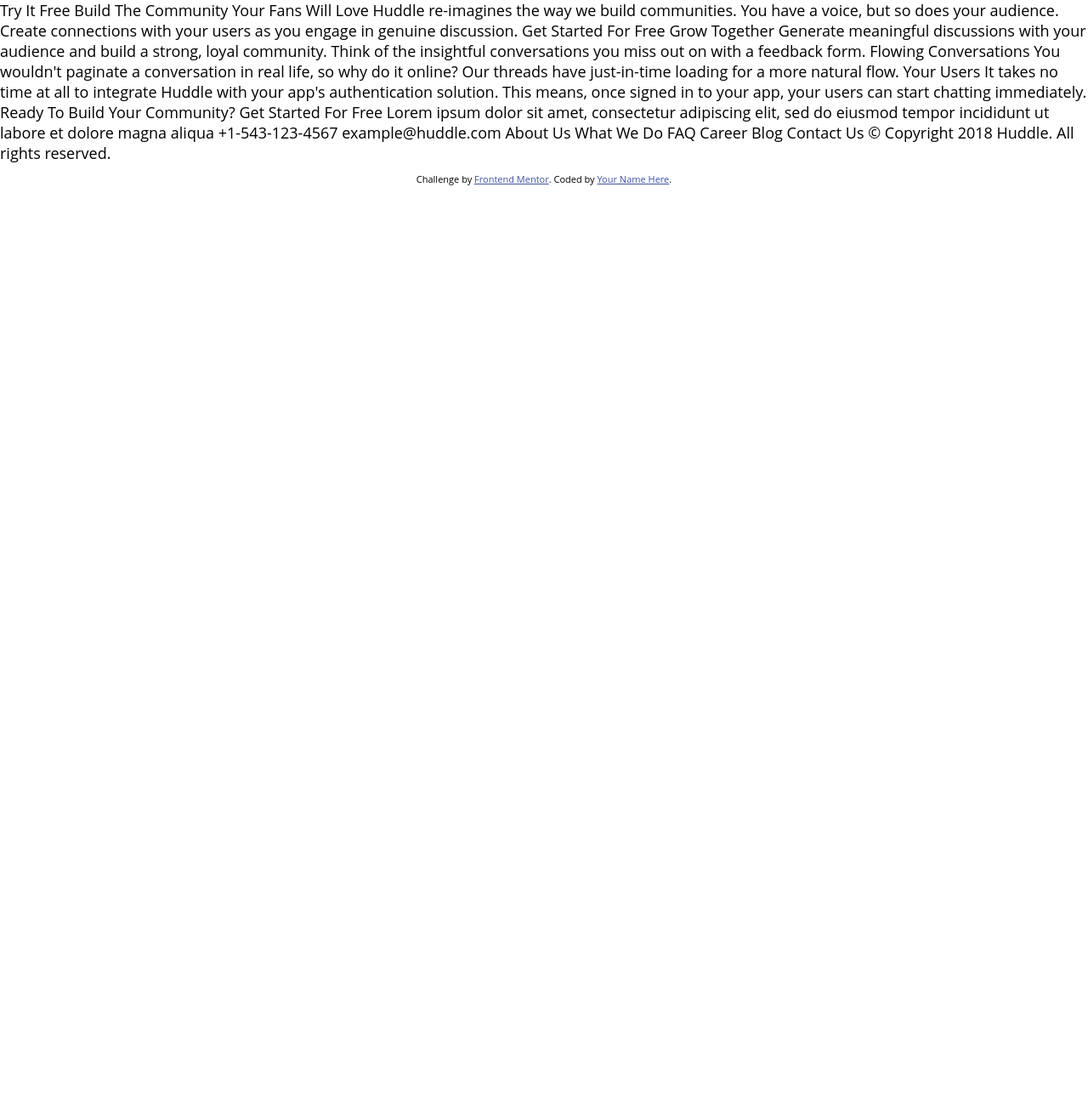
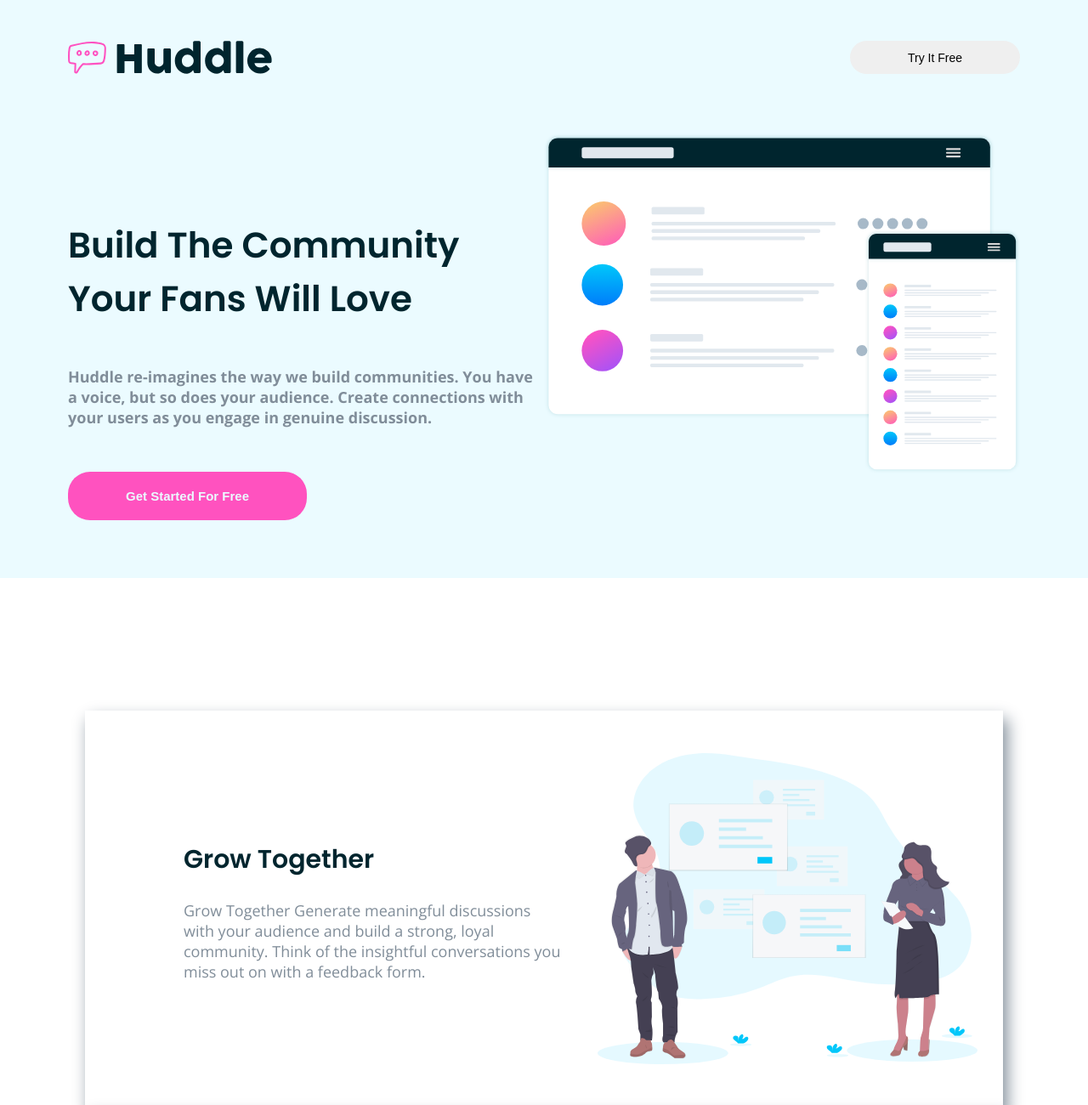
Before and after one commit to elisavet12/huddle-landing-page-with-alternating-feature-blocks-master, a plain HTML site: page index.html in a window 1280 px wide. Shown: the top 1300 px of the page at 85% size. Before the commit the page ends 800 px from the top, so only its background shows below. Drawn offline with nearby package versions, Linux system fonts and the light colour scheme.

Commit message:
html and css

```diff
--- a/index.html
+++ b/index.html
@@ -16,6 +16,12 @@
       Frontend Mentor | Huddle landing page with alternating feature blocks
     </title>
     <link rel="stylesheet" href="./style.css" />
+    <link rel="preconnect" href="https://fonts.googleapis.com" />
+    <link rel="preconnect" href="https://fonts.gstatic.com" crossorigin />
+    <link
+      href="https://fonts.googleapis.com/css2?family=Open+Sans:wght@400;700&family=Poppins:wght@600&display=swap"
+      rel="stylesheet"
+    />
 
     <!-- Feel free to remove these styles or customise in your own stylesheet 👍 -->
     <style>
@@ -28,18 +34,82 @@
       }
     </style>
   </head>
+  <header>
+    <img class="header-logo" src="./images/logo.svg" />
+    <button class="header-button">Try It Free</button>
+  </header>
   <body>
-    Try It Free Build The Community Your Fans Will Love Huddle re-imagines the
-    way we build communities. You have a voice, but so does your audience.
-    Create connections with your users as you engage in genuine discussion. Get
-    Started For Free Grow Together Generate meaningful discussions with your
-    audience and build a strong, loyal community. Think of the insightful
-    conversations you miss out on with a feedback form. Flowing Conversations
-    You wouldn't paginate a conversation in real life, so why do it online? Our
-    threads have just-in-time loading for a more natural flow. Your Users It
-    takes no time at all to integrate Huddle with your app's authentication
-    solution. This means, once signed in to your app, your users can start
-    chatting immediately. Ready To Build Your Community? Get Started For Free
+    <main>
+      <section class="build">
+        <div class="build-info">
+          <h1 class="build-heading">Build The Community Your Fans Will Love</h1>
+          <p class="build-excerpt">
+            Huddle re-imagines the way we build communities. You have a voice,
+            but so does your audience. Create connections with your users as you
+            engage in genuine discussion.
+          </p>
+          <button class="build-button">Get Started For Free</button>
+        </div>
+        <img
+          class="build-image"
+          src="./images/illustration-mockups.svg"
+          alt="illustration"
+        />
+      </section>
+      <section class="properties">
+        <div class="property">
+          <div class="property-info">
+            <h2 class="property-title">Grow Together</h2>
+            <p class="property-excerpt">
+              Grow Together Generate meaningful discussions with your audience
+              and build a strong, loyal community. Think of the insightful
+              conversations you miss out on with a feedback form.
+            </p>
+          </div>
+          <img
+            class="property-image"
+            src="./images/illustration-grow-together.svg"
+            alt="illustration"
+          />
+        </div>
+        <div class="property">
+          <img
+            class="property-image"
+            src="./images/illustration-flowing-conversation.svg"
+            alt="illustration"
+          />
+          <div class="property-info">
+            <h2 class="property-title">Flowing Conversations</h2>
+            <p class="property-excerpt">
+              You wouldn't paginate a conversation in real life, so why do it
+              online? Our threads have just-in-time loading for a more natural
+              flow.
+            </p>
+          </div>
+        </div>
+        <div class="property">
+          <div class="property-info">
+            <h2 class="property-title">Your Users</h2>
+            <p class="property-excerpt">
+              It takes no time at all to integrate Huddle with your app's
+              authentication solution. This means, once signed in to your app,
+              your users can start chatting immediately.
+            </p>
+          </div>
+          <img
+            class="property-image"
+            src="./images/illustration-your-users.svg"
+            alt="illustration"
+          />
+        </div>
+      </section>
+      <section class="ready">
+        <div class="ready-box">
+          <h3 class="ready-heading">Ready To Build Your Community?</h3>
+          <button class="ready-button">Get Started For Free</button>
+        </div>
+      </section>
+    </main>
     Lorem ipsum dolor sit amet, consectetur adipiscing elit, sed do eiusmod
     tempor incididunt ut labore et dolore magna aliqua +1-543-123-4567
     example@huddle.com About Us What We Do FAQ Career Blog Contact Us &copy;
--- a/style.css
+++ b/style.css
@@ -3,6 +3,7 @@
   --Very-Pale-Cyan: hsl(193, 100%, 96%);
   --Very-Dark-Cyan: hsl(192, 100%, 9%);
   --Grayish-Blue: hsl(208, 11%, 55%);
+
 }
 
 body {
@@ -11,77 +12,165 @@
   box-sizing: border-box;
   font-size: 18px;
   font-family: "Open Sans";
+  min-height: 100%;
+  background-image: url(./images/bg-hero-desktop.svg);
+  background-repeat: no-repeat;
 }
 
 header {
+  display: grid;
+  grid-template-columns: 1fr 1fr;
+  padding: 48px 80px;
+  background-color: var(--Very-Pale-Cyan);
 }
 
 .header-logo {
+  max-width: 100%;
+  width: auto;
+  height: auto;
+}
+
+.header-button {
+  padding:  auto;
+  font-size: 14px;
+  border-radius: 20px;
+  justify-self: end;
+  border-style: none;
+  max-width: 100%;
+  width: 200px;
+
 }
 
 main {
+  background-color: white;
 }
 
 .build {
   display: grid;
-  grid-template-columns: repeat(2, 1gr);
+  grid-template-columns: repeat(2, 1fr);
   justify-content: center;
+  padding: 22px 80px 68px 80px;
+  background-color: var(--Very-Pale-Cyan);
+
 }
 
 .build-info {
+
 }
 
 .build-heading {
   font-family: "Poppins";
-  font-size: ;
+  font-size: 42px ;
   font-weight: 600;
   color: var(--Very-Dark-Cyan);
+  margin-top: 100px;
+  margin-bottom: 24px;
 }
 
 .build-excerpt {
-  font-size: ;
+  font-size: 18px;
   font-weight: 700;
   color: var(--Grayish-Blue);
+  width: 54ch;
+  padding-top: 24px;
+  padding-bottom: 34px;
 }
 
 .build-button {
   background-color: var(--Pink);
   color: var(--Very-Pale-Cyan);
+  max-width: 100%;
+  border-radius: 26px;
+  border-style: none;
+  font-size: 15px;
+  font-weight: 600;
+  padding: 20px 68px;
+
 }
 
 .build-image {
   width: 100%;
   height: auto;
+  max-width: 100%;
+
 }
 
 .properties {
-  display: grid;
-  grid-template-columns: repeat(2, 1fr);
-  grid-template-rows: repeat(3, 1fr);
+  padding: 156px 100px 78px 100px;
+
 }
 
 .property {
+  display: grid;
+  grid-template-columns: 1fr 1fr;
+  gap: 40px;
+  border: solid;
+  justify-content: center;
+  box-shadow: 5px 10px 18px var(--Grayish-Blue);
+  border-style: none;
+  padding: 50px 30px 52px 116px;
+  align-items: center;
+
+
+
+
+}
+
+.property-info {
+
+
 }
 
 .property-title {
   font-weight: 600;
-  font-size: ;
+  font-size: 30px;
   font-family: "Poppins";
   color: var(--Very-Dark-Cyan);
 }
 
 .property-excerpt {
-  font-size: ;
+  font-size: 18px ;
   color: var(--Grayish-Blue);
 }
 
 .property-image {
   width: 100%;
   height: auto;
+
 }
 
 .ready {
+  background: linear-gradient(white 75%, hsl(192, 100%, 9%) 25%);
 }
 
-.reading-heading {
+.ready-box {
+border: 2px solid;
+  border-color: transparent;
+  text-align: center;
+  display: flex;
+  flex-direction: column;
+  align-items: center;
+
 }
+
+.ready-heading {
+}
+
+.ready-button {
+
+}
+
+
+@media only screen and (max-width: 1100px) {
+  header {
+  }
+
+  .header-button {
+    font-size: 12px;
+    width: 115px;
+  }
+
+  .build {
+    grid-template-rows: 1fr 1fr;
+    grid-template-columns: 1fr;
+  }
```
